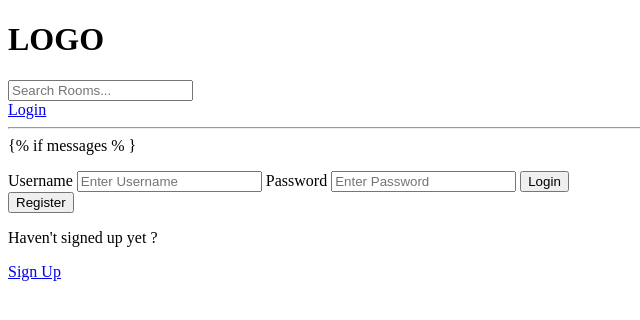
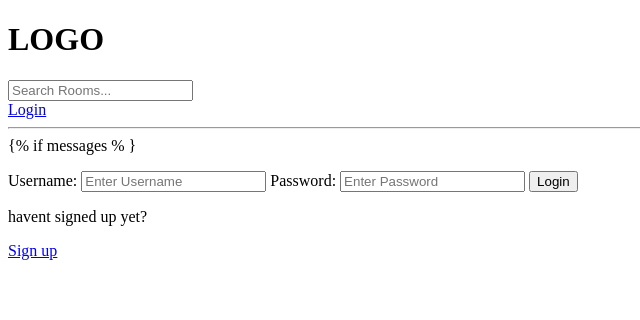
Before and after one commit to Kavindu-248/Django_Learn, a Django app: page /login/ in a window 1280 px wide. Shown: the top 320 px of the page, without its empty margins (0-640 px from the left). Run offline with Django 4.2, Linux system fonts and the light colour scheme; parts of the project's set-up code (start-up, migrations or seed data) failed here and were passed over.

Commit message:
changes to login_register.html

```diff
--- a/base/templates/base/login_register.html
+++ b/base/templates/base/login_register.html
@@ -3,25 +3,27 @@
   <form method="POST" action="">
     {% csrf_token %}
 
-    <label>Username</label>
-
+    <label>Username:</label>
     <input type="text" name="username" placeholder="Enter Username" />
 
-    <label>Password</label>
+    <label>Password:</label>
     <input type="password" name="password" placeholder="Enter Password" />
 
     <input type="submit" value="Login" />
   </form>
+
+  <p>havent signed up yet?</p>
+  <a href="{% url 'register' %}">Sign up</a>
 </div>
+
+{% else %}
 
 <div>
   <form method="POST" action="">
-    {% csrf_token %}
-
+    {% csrf_token %} {{form.as_p}}
     <input type="submit" value="Register" />
   </form>
-
-  <p>Haven't signed up yet ?</p>
-  <a href="{% url 'register' %}">Sign Up</a>
+  <p>Already signed up yet?</p>
+  <a href="{% url 'login' %}">Login</a>
 </div>
 {% endif %} {% endblock content %}
```
